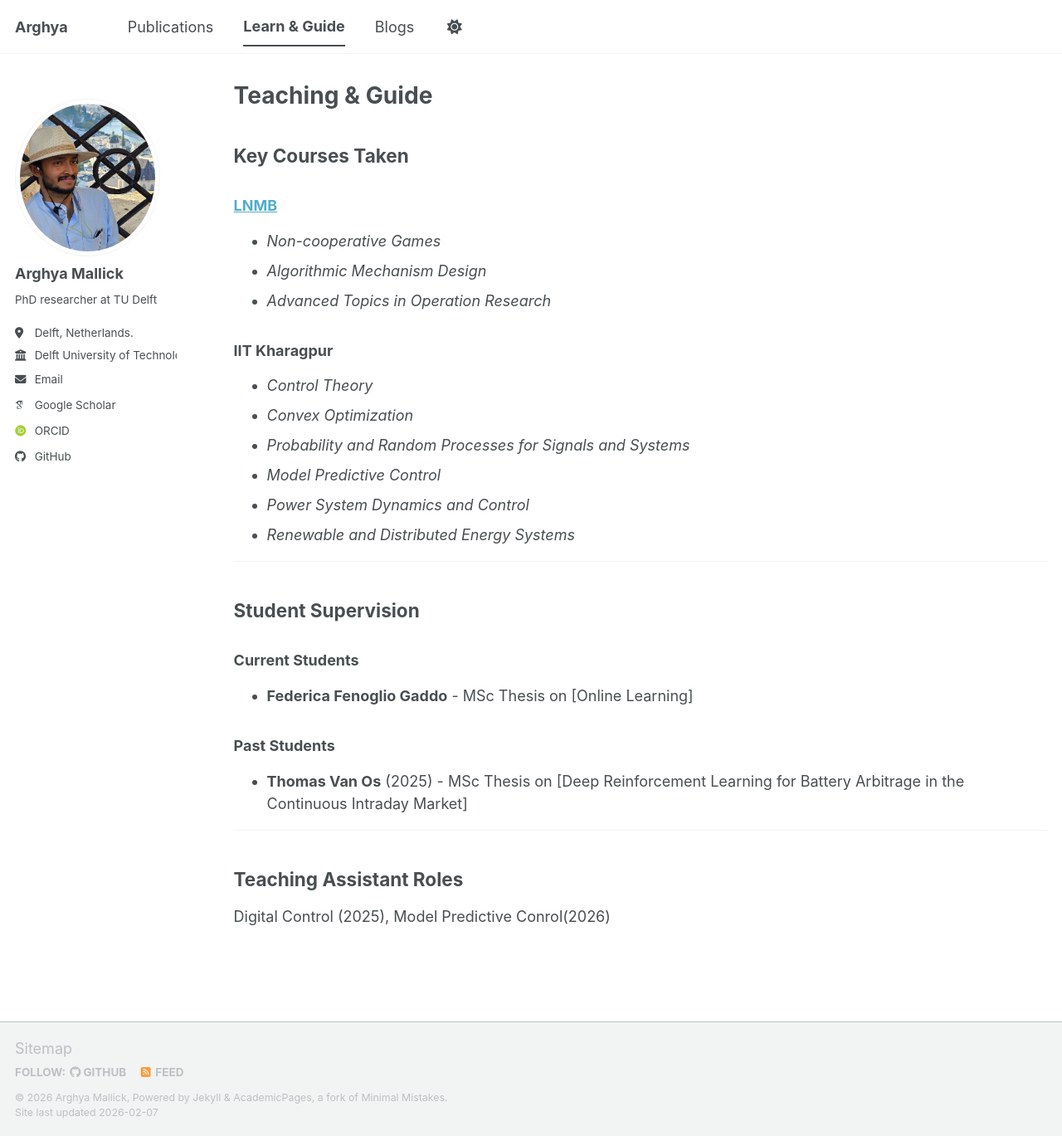
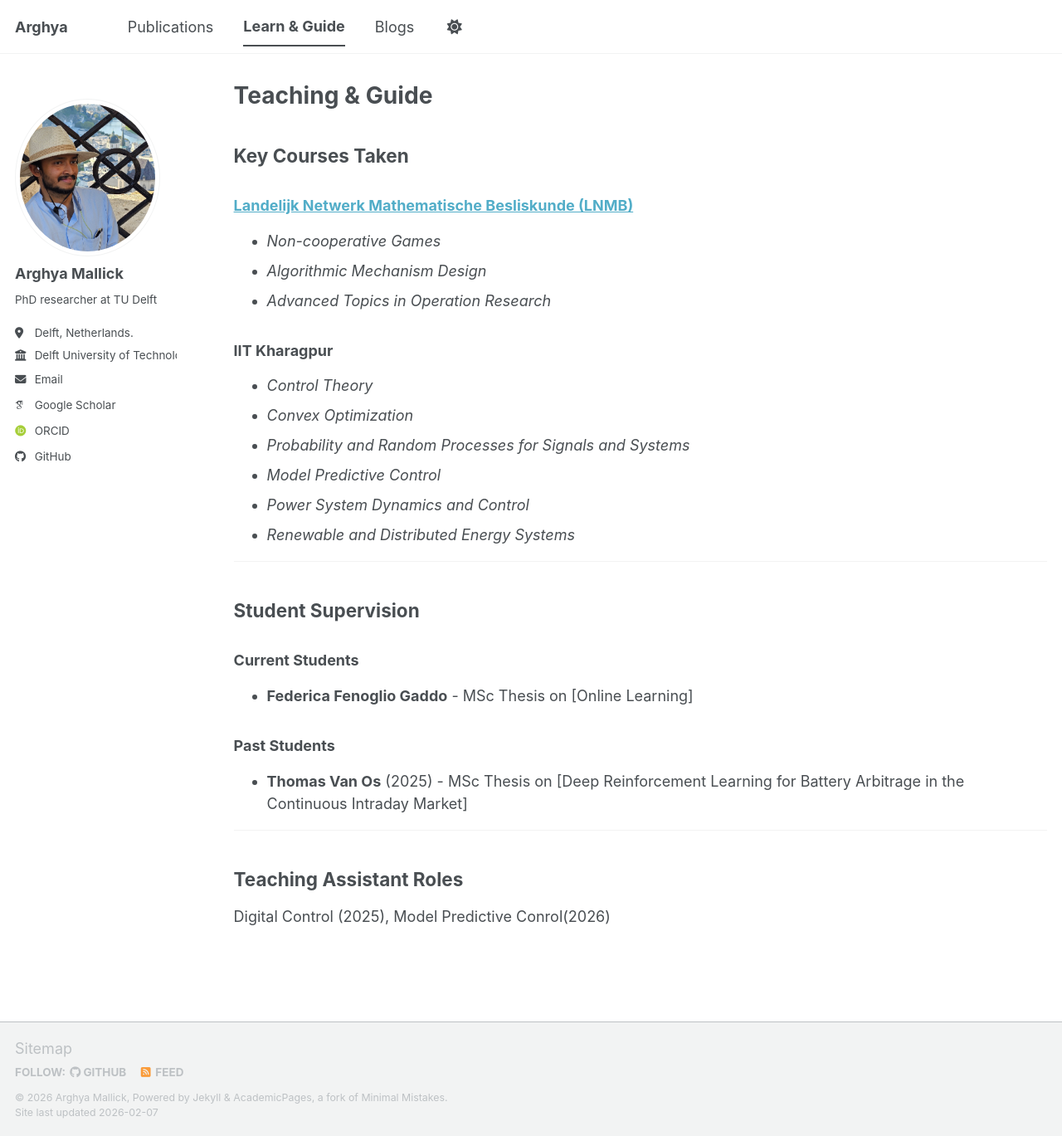
Before and after one commit to amallick-tudelft/amallick-tudelft.github.io, a Jekyll site: the page built from _pages/teaching.md, in a window 1280 px wide and 1369 px high. Shown: the whole window at 83% size. Built offline with Jekyll 4.4.1, drawn with Linux system fonts in a browser that asks for light colours; some web fonts are replaced; a script bundle is joined from its source files by our own code; library files that are not in the unit come from our copies.

Commit message:
Update teaching.md

```diff
--- a/_pages/teaching.md
+++ b/_pages/teaching.md
@@ -7,7 +7,7 @@ author_profile: true
 
 ## Key Courses Taken
 
-### [LNMB](https://www.lnmb.nl/pages/courses/phdcourses/)
+### [Landelijk Netwerk Mathematische Besliskunde (LNMB)](https://www.lnmb.nl/pages/courses/phdcourses/)
 - *Non-cooperative Games*
 - *Algorithmic Mechanism Design*
 - *Advanced Topics in Operation Research*
```
